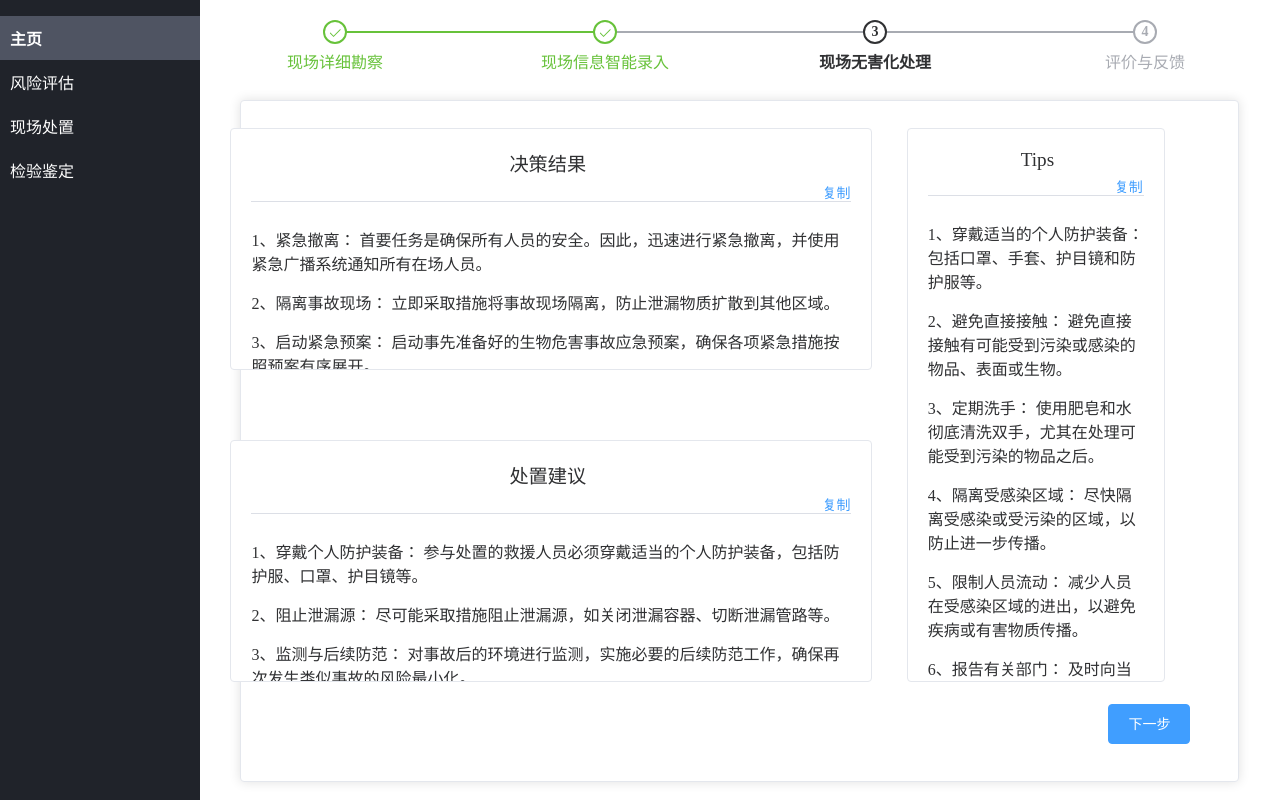
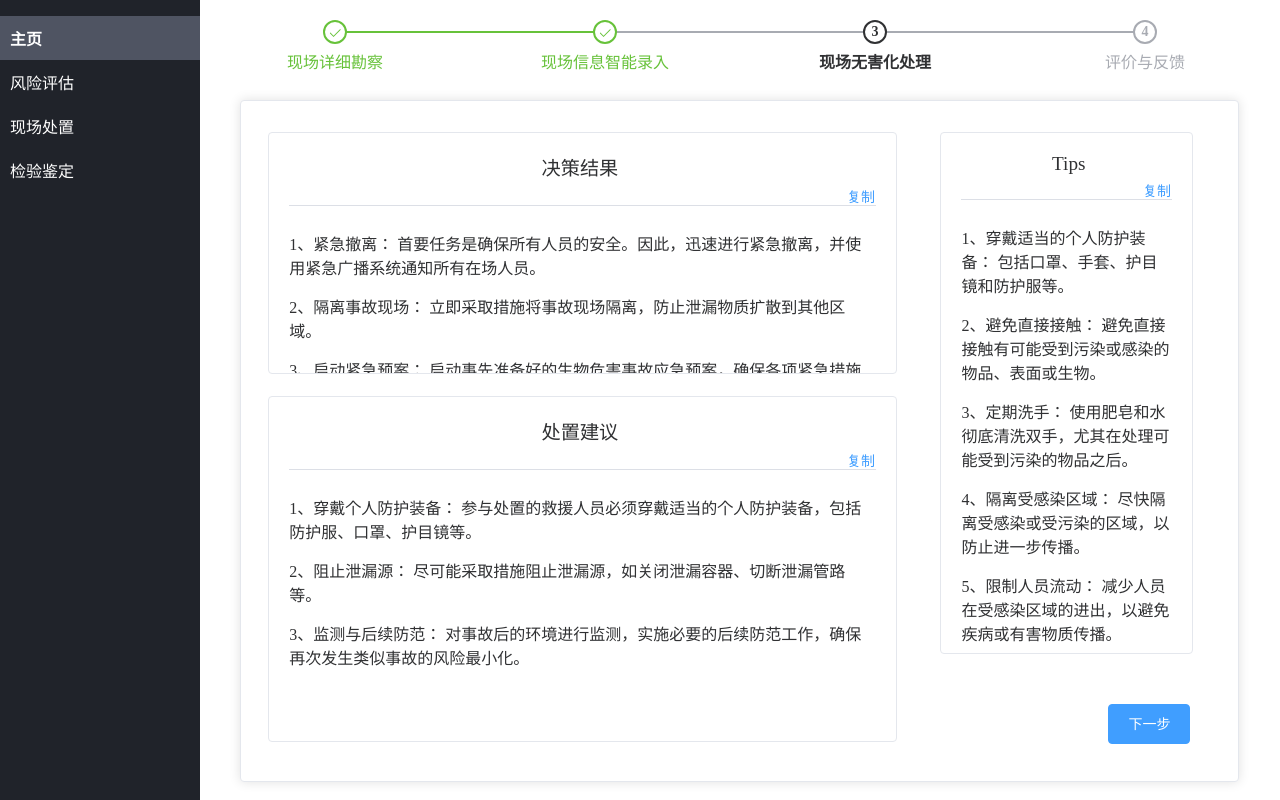
Before and after one commit to zhoumuyao/swaq-web, a Vue app: page /handle3 in a window 1280 px wide. Built offline with nearby package versions, Linux system fonts and the light colour scheme.

Commit message:
debug、handle3

```diff
--- a/src/views/handle/handle3.vue
+++ b/src/views/handle/handle3.vue
@@ -174,26 +174,26 @@ const copy = (selector) =>{
 }
 
 .left-top-container{
-  position: fixed;
-  top: 16%;
-  left: 18%;
-  width: 50%;
+  position: absolute;
+  top: 4%;
+  left: 6%;
+  width: 55%;
   height: 30%;
 }
 .left-bottom-container{
-  position: fixed;
-  top: 55%;
-  left: 18%;
-  width: 50%;
-  height: 30%;
+  position: absolute;
+  top: 37%;
+  left: 6%;
+  width: 55%;
+  height: 43%;
 }
 
 .right-container{
-  position: fixed;
-  top: 16%;
-  right: 9%;
-  width: 20%;
-  height: 69%;
+  position: absolute;
+  top: 4%;
+  left: 65%;
+  width: 22%;
+  height: 65%;
 }
 
 .card-title{
```
Lines whose indentation alone changed are shown as unchanged.
